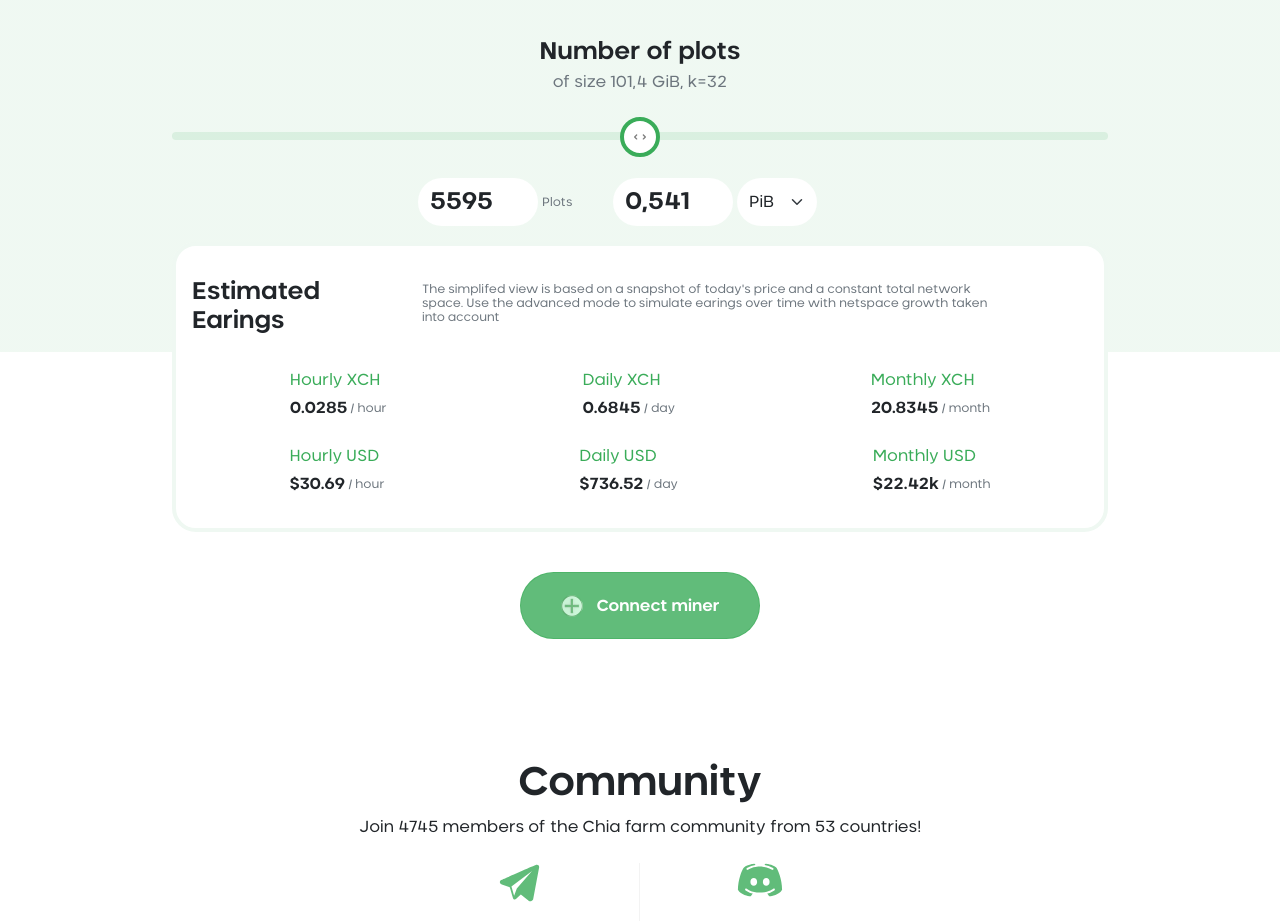
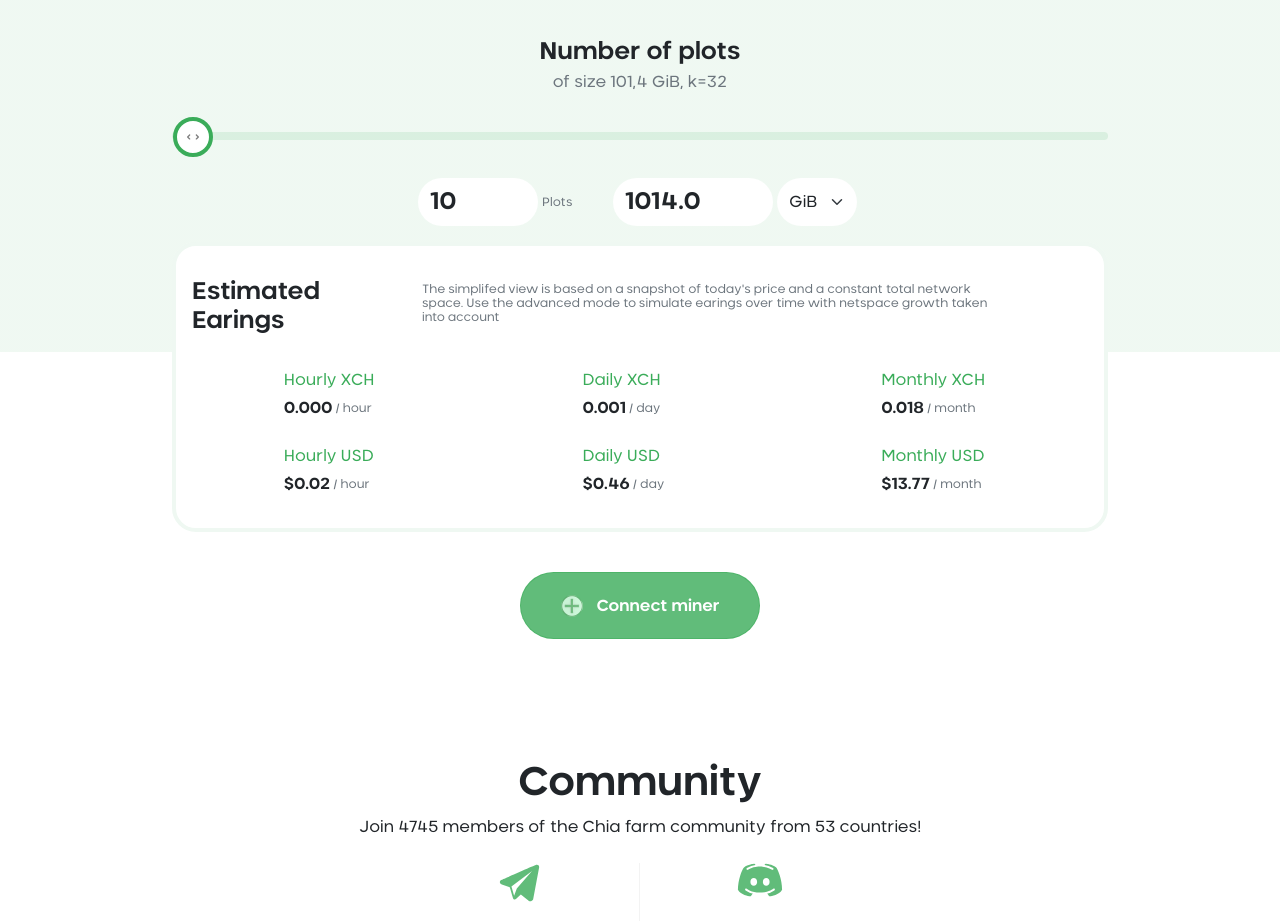
Before and after one commit to garyanikin/chia-pool, a React (Create React App) app: page / in a window 1280 px wide. Shown: the part 1060-1981 px from the top of the page. Built offline with nearby package versions, Linux system fonts and the light colour scheme.

Commit message:
calculator

```diff
--- a/src/App.css
+++ b/src/App.css
@@ -97,6 +97,11 @@
   border-radius: 24px;
 }
 
+input[type="range"]:focus {
+  outline: none;
+  box-shadow: none;
+}
+
 /* Style range */
 input[type="range"]::-webkit-slider-thumb {
   -webkit-appearance: none;
@@ -118,6 +123,19 @@
   border-radius: 50%;
   background: #ffffff url("./range.svg") no-repeat 50% 50%;
   cursor: pointer;
+}
+
+input[type="range"]:focus::-moz-range-thumb,
+input[type="range"]:focus::-ms-thumb {
+  outline: none;
+  box-shadow: none;
+  background: #ffffff url("./range.svg") no-repeat 50% 50%;
+}
+
+input[type="range"]:focus::-webkit-slider-thumb {
+  outline: none;
+  box-shadow: none;
+  background: #ffffff url("./range.svg") no-repeat 50% 50%;
 }
 
 input[type="range"]::-webkit-slider-runnable-track {
@@ -234,7 +252,7 @@
   }
 
   .profitInput input {
-    max-width: 120px !important;
+    max-width: 120px;
     font-size: 1.5rem;
   }
 
--- a/src/App.js
+++ b/src/App.js
@@ -1,10 +1,11 @@
-import React, { useEffect } from "react";
+import React, { useEffect, useState } from "react";
 import ClipboardJS from "clipboard";
 import "./App.css";
 import PercentImg from "./percent.png";
 import ProfitImg from "./profit.png";
 import PlusImg from "./plus.png";
 import ShieldImg from "./shield.png";
+import refreshPlotsData from "./countProfit";
 
 function App() {
   return (
@@ -210,8 +211,78 @@
 };
 
 const ProfitCalculation = () => {
+  const SPACE_TYPE = {
+    GiB: "GiB",
+    TiB: "TiB",
+    PiB: "PiB",
+  };
+  const [calculcations, setCalculations] = useState({});
+  const [isUpdating, setUpdating] = useState();
+  const [range, setRange] = useState(10);
+  const [spaceType, setSpaceType] = useState(SPACE_TYPE.GiB);
+  const [space, setSpace] = useState(0);
+  const plotSize = 101.4;
+  const spaceIndex = Object.keys(SPACE_TYPE).indexOf(spaceType);
+  const multiplier = Math.pow(1024, spaceIndex);
+  const calculateSpace = () => {
+    return (plotSize * range) / multiplier;
+  };
+  const calculateRange = () => {
+    return Math.round((space * multiplier) / plotSize);
+  };
+  const handleRangeChange = (e) => {
+    setRange(Number(e.target.value));
+  };
+  const handleSpaceChange = (e) => {
+    const value = e.target.value;
+    setUpdating("space");
+    setSpace(value);
+  };
+  const handleFinishSpaceChange = (e) => {
+    const value = Math.min(
+      Number(e.target.value),
+      (10000 * plotSize) / multiplier
+    );
+    setUpdating();
+    setSpace(value);
+  };
+  const handleTypeChange = (e) => {
+    setSpaceType(e.target.value);
+  };
+
+  useEffect(() => {
+    if (isUpdating == "range") {
+      setUpdating();
+      return;
+    }
+
+    if (!isNaN(Number(range))) {
+      setUpdating("space");
+      setSpace(calculateSpace());
+    }
+
+    setCalculations(refreshPlotsData(range));
+  }, [range]);
+  useEffect(() => {
+    if (!isNaN(range)) {
+      setUpdating("space");
+      setSpace(calculateSpace());
+    }
+  }, [spaceType]);
+  useEffect(() => {
+    if (isUpdating == "space") {
+      setUpdating();
+      return;
+    }
+
+    if (!isNaN(space)) {
+      setUpdating("range");
+      setRange(calculateRange());
+    }
+  }, [space]);
+
   const Stats = ({ caption, value, duration }) => (
-    <div className="mt-4">
+    <div className="mt-4" style={{ minWidth: "115px" }}>
       <div style={{ color: "#3AAC59" }}>{caption}</div>
       <div className="pt-1 d-flex align-items-center">
         <span className="text-bold">{value}</span>
@@ -238,27 +309,43 @@
           <h4 className="text-bold pt-2 mb-0">Number of plots</h4>
           <p className="text-secondary pt-1 mb-0">of size 101,4 GiB, k=32</p>
         </div>
-        <input type="range" className="form-range mt-4 mb-3" id="profitRange" />
+        <input
+          type="range"
+          min="1"
+          max="10000"
+          className="form-range mt-4 mb-3"
+          id="profitRange"
+          value={range}
+          onChange={handleRangeChange}
+        />
         <div className="row profitInput">
           <div className="col-5 d-flex align-items-center">
             <input
-              type="text"
+              type="number"
+              min="1"
+              max="10000"
               className="form-control text-bold"
-              value="5595"
+              onChange={handleRangeChange}
+              value={range}
             />
             <span className="text-small text-secondary ms-1">Plots</span>
           </div>
           <div className="col-7 d-flex">
             <input
-              type="text"
+              type="number"
+              min="0"
               className="form-control text-bold"
-              value="0,541"
+              style={{ maxWidth: "160px" }}
+              onChange={handleSpaceChange}
+              onBlur={handleFinishSpaceChange}
+              value={space.toFixed ? space.toFixed(spaceIndex + 1) : space}
             />
-            <select className="form-select  ms-1" aria-label="PiB">
-              <option selected value="1">
-                PiB
-              </option>
-              <option value="2">BiP</option>
+            <select className="form-select  ms-1" onChange={handleTypeChange}>
+              {Object.keys(SPACE_TYPE).map((type) => (
+                <option selected={type === spaceType} value={type}>
+                  {type}
+                </option>
+              ))}
             </select>
           </div>
         </div>
@@ -283,26 +370,34 @@
                   <div className="col-6 col-md-12 d-md-flex justify-content-md-around">
                     <Stats
                       caption="Hourly XCH"
-                      value="0.0285"
+                      value={calculcations.xchPerHour}
                       duration="hour"
                     />
-                    <Stats caption="Daily XCH" value="0.6845" duration="day" />
+                    <Stats
+                      caption="Daily XCH"
+                      value={calculcations.xchPerDay}
+                      duration="day"
+                    />
                     <Stats
                       caption="Monthly XCH"
-                      value="20.8345"
+                      value={calculcations.xchPerMonth}
                       duration="month"
                     />
                   </div>
                   <div className="col-6 col-md-12 d-md-flex justify-content-md-around">
                     <Stats
                       caption="Hourly USD"
-                      value="$30.69"
+                      value={calculcations.usdPerHour}
                       duration="hour"
                     />
-                    <Stats caption="Daily USD" value="$736.52" duration="day" />
+                    <Stats
+                      caption="Daily USD"
+                      value={calculcations.usdPerDay}
+                      duration="day"
+                    />
                     <Stats
                       caption="Monthly USD"
-                      value="$22.42k"
+                      value={calculcations.usdPerMonth}
                       duration="month"
                     />
                   </div>
--- /dev/null
+++ b/src/countProfit.js
@@ -0,0 +1,125 @@
+var secsPerDay = 86400; // in seconds
+var blockReward = 2; // in XCH
+var blockTimeAvg = 18; // in seconds
+
+var blocksPerDay = secsPerDay / blockTimeAvg;
+var xchPerDay = blocksPerDay * blockReward; // in XCH
+
+// FROM API
+var networkSpace = 17415476579.706; // in GB
+var xchPriceUsd = 764.55;
+
+function refreshPlotsData(plotsCount) {
+  var plotSize = 108.877420953;
+  var usr_plotSize = plotSize * plotsCount; // in GB
+
+  if (usr_plotSize >= 1000000000) {
+    var usr_plotSize_formatted = (usr_plotSize / 1000000000).toFixed(2);
+    var usr_plotSizeFormatted_formatted = (
+      usr_plotSize /
+      1.1529215046 /
+      1000000000
+    ).toFixed(2);
+    var usr_plotSize_unit = "EB";
+    var usr_plotSize_unit_formatted = "EiB";
+  } else if (usr_plotSize >= 1000000) {
+    var usr_plotSize_formatted = (usr_plotSize / 1000000).toFixed(2);
+    var usr_plotSizeFormatted_formatted = (
+      usr_plotSize /
+      1.126 /
+      1000000
+    ).toFixed(2);
+    var usr_plotSize_unit = "PB";
+    var usr_plotSize_unit_formatted = "PiB";
+  } else if (usr_plotSize >= 1000) {
+    var usr_plotSize_formatted = (usr_plotSize / 1000).toFixed(2);
+    var usr_plotSizeFormatted_formatted = (
+      usr_plotSize /
+      1.0995116278 /
+      1000
+    ).toFixed(2);
+    var usr_plotSize_unit = "TB";
+    var usr_plotSize_unit_formatted = "TiB";
+  } else {
+    var usr_plotSize_formatted = usr_plotSize.toFixed(2);
+    var usr_plotSizeFormatted_formatted = (usr_plotSize / 1.073741824).toFixed(
+      2
+    );
+    var usr_plotSize_unit = "GB";
+    var usr_plotSize_unit_formatted = "GiB";
+  }
+
+  var usr_networkShare =
+    100 - ((networkSpace - usr_plotSize) / networkSpace) * 100;
+  var usr_xchPerDay = xchPerDay * (usr_networkShare / 100);
+
+  var sys_timeToWinSeconds = (
+    (blockReward * secsPerDay) /
+    usr_xchPerDay
+  ).toFixed(0);
+
+  if (sys_timeToWinSeconds == 1) {
+    var usr_timeToWin = "1 second";
+  } else if (sys_timeToWinSeconds < 60) {
+    var usr_timeToWin = sys_timeToWinSeconds + " seconds";
+  } else if (sys_timeToWinSeconds < 120) {
+    var usr_timeToWin = "1 minute";
+  } else if (sys_timeToWinSeconds < 3600) {
+    var usr_timeToWin = (sys_timeToWinSeconds / 60).toFixed(0) + " minutes";
+  } else if (sys_timeToWinSeconds < 7200) {
+    var usr_timeToWin = "1 hour";
+  } else if (sys_timeToWinSeconds < 86400) {
+    var usr_timeToWin = (sys_timeToWinSeconds / 3600).toFixed(0) + " hours";
+  } else if (sys_timeToWinSeconds < 172800) {
+    var usr_timeToWin = "1 day";
+  } else if (sys_timeToWinSeconds < 2592000) {
+    var usr_timeToWin = (sys_timeToWinSeconds / 86400).toFixed(0) + " days";
+  } else if (sys_timeToWinSeconds < 5184000) {
+    var usr_timeToWin = "1 month";
+  } else if (sys_timeToWinSeconds < 31104000) {
+    var usr_timeToWin = (sys_timeToWinSeconds / 2592000).toFixed(0) + " months";
+  } else if (sys_timeToWinSeconds < 62208000) {
+    var usr_timeToWin = "1 year";
+  } else {
+    var usr_timeToWin = (sys_timeToWinSeconds / 31104000).toFixed(0) + " years";
+  }
+
+  if (usr_xchPerDay * xchPriceUsd >= 1000000) {
+    var usr_xchPerDay_formatted =
+      "$" + ((usr_xchPerDay * xchPriceUsd) / 1000000).toFixed(2) + "M";
+    var usr_xchPerHour_formatted =
+      "$" + ((usr_xchPerDay * xchPriceUsd) / 1000000 / 24).toFixed(2) + "M";
+  } else if (usr_xchPerDay * xchPriceUsd >= 1000) {
+    var usr_xchPerDay_formatted =
+      "$" + ((usr_xchPerDay * xchPriceUsd) / 1000).toFixed(2) + "k";
+    var usr_xchPerHour_formatted =
+      "$" + ((usr_xchPerDay * xchPriceUsd) / 1000 / 24).toFixed(2) + "k";
+  } else {
+    var usr_xchPerDay_formatted =
+      "$" + (usr_xchPerDay * xchPriceUsd).toFixed(2);
+    var usr_xchPerHour_formatted =
+      "$" + ((usr_xchPerDay * xchPriceUsd) / 24).toFixed(2);
+  }
+
+  if (usr_xchPerDay * xchPriceUsd * 30 >= 1000000) {
+    var usr_xchPerMonth_formatted =
+      "$" + ((usr_xchPerDay * xchPriceUsd * 30) / 1000000).toFixed(2) + "M";
+  } else if (usr_xchPerDay * xchPriceUsd * 30 >= 1000) {
+    var usr_xchPerMonth_formatted =
+      "$" + ((usr_xchPerDay * xchPriceUsd * 30) / 1000).toFixed(2) + "k";
+  } else {
+    var usr_xchPerMonth_formatted =
+      "$" + (usr_xchPerDay * xchPriceUsd * 30).toFixed(2);
+  }
+
+  return {
+    xchPerHour: (usr_xchPerDay / 24).toFixed(3),
+    xchPerDay: usr_xchPerDay.toFixed(3),
+    xchPerMonth: (usr_xchPerDay * 30).toFixed(3),
+    usdPerHour: usr_xchPerHour_formatted,
+    usdPerDay: usr_xchPerDay_formatted,
+    usdPerMonth: usr_xchPerMonth_formatted,
+  };
+}
+
+export default refreshPlotsData;
--- a/src/index.css
+++ b/src/index.css
@@ -53,3 +53,8 @@
 #root {
   padding-bottom: 75px;
 }
+
+*:focus {
+  outline: none !important;
+  box-shadow: none !important;
+}
```
